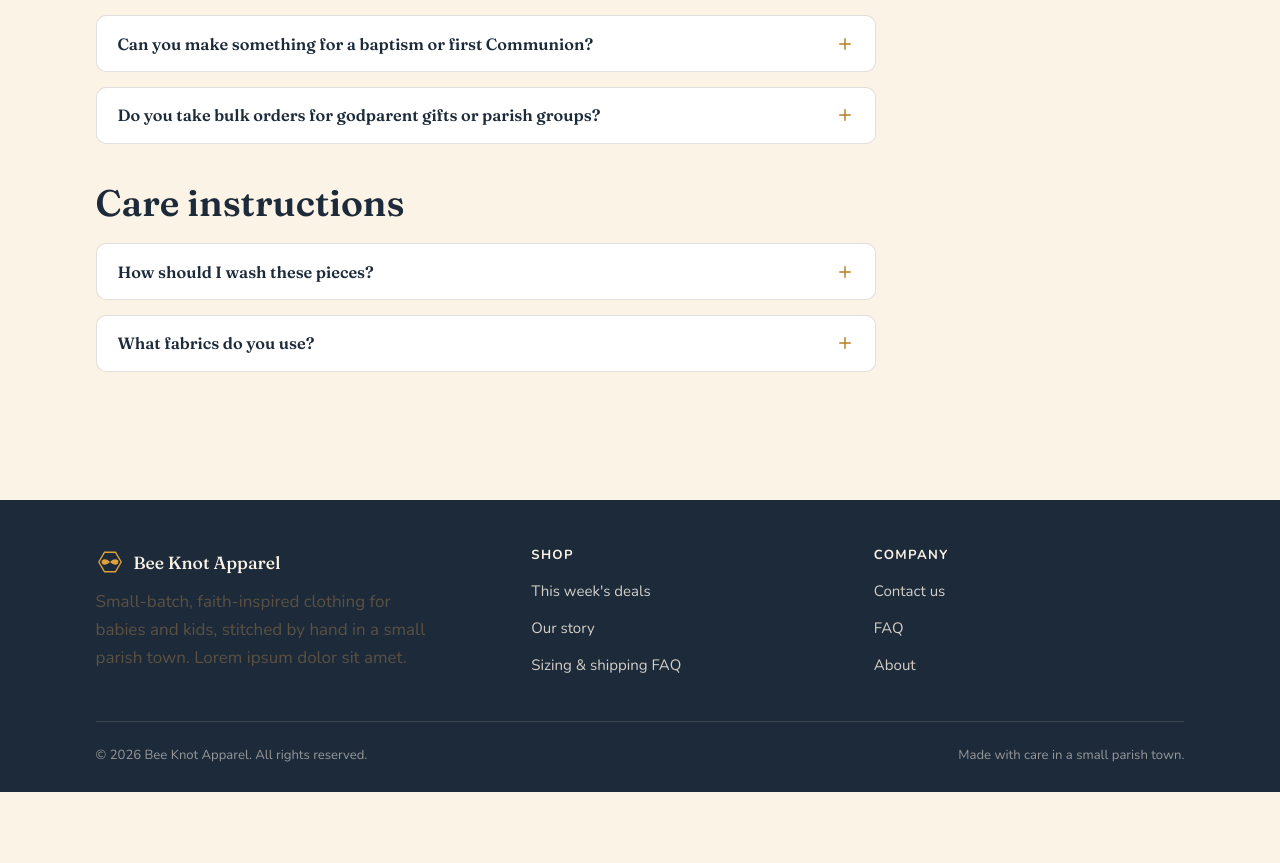
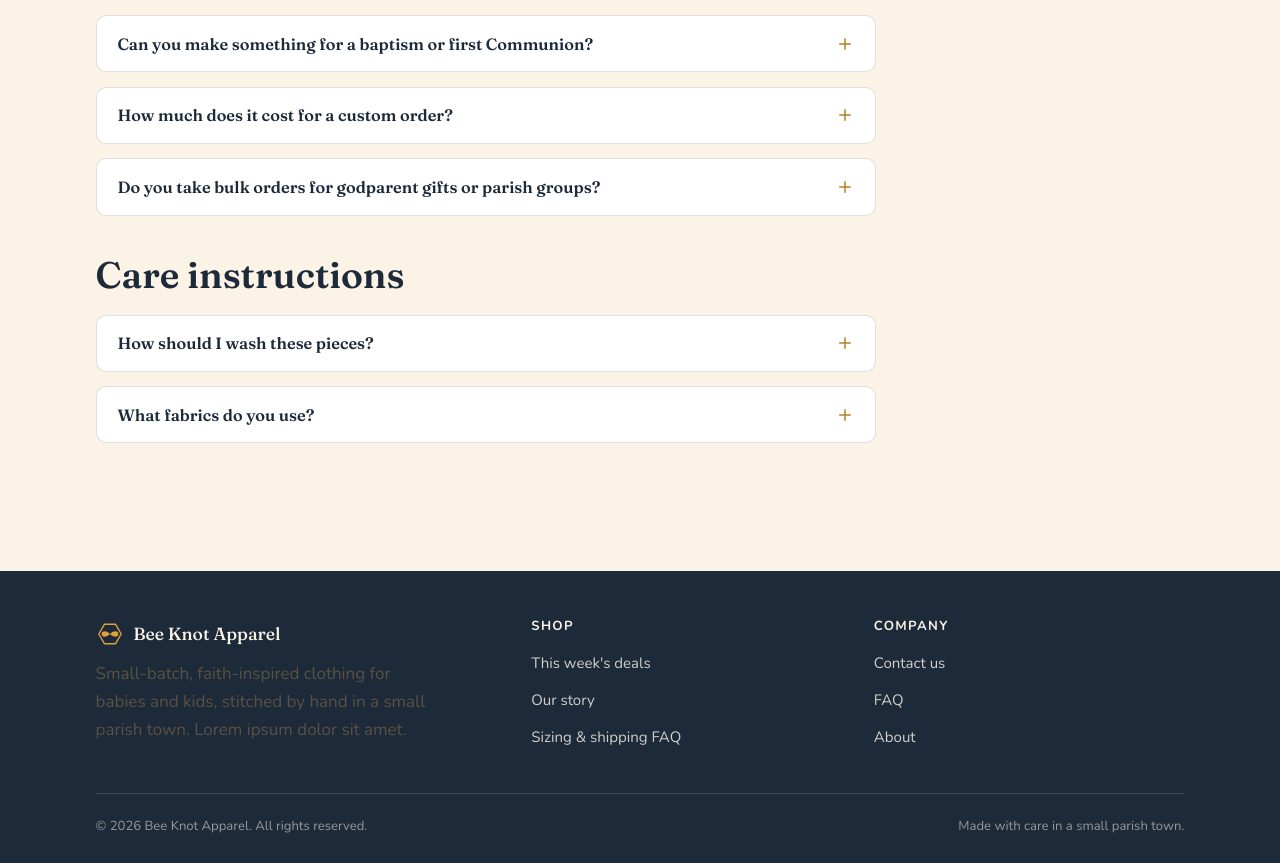
Before and after one commit to dettsam/bee-knot, a plain HTML site: page faq.html in a window 1280 px wide. Shown: the part 1133-1996 px from the top of the page. Before the commit the page ends 1925 px from the top, so only its background shows below. Drawn offline with nearby package versions, Linux system fonts and the light colour scheme.

Commit message:
Add custom order pricing question to FAQ (#4)
Add "How much does it cost for a custom order?" to the Custom &
special orders section, matching the existing accordion markup.


Claude-Session: https://claude.ai/code/session_01LpUHm1M63MnSf2iRkFEqFV

Co-authored-by: Claude <noreply@anthropic.com>

```diff
--- a/faq.html
+++ b/faq.html
@@ -128,6 +128,15 @@
           </div>
           <div class="faq-item" data-open="false">
             <button class="faq-q" aria-expanded="false">
+              How much does it cost for a custom order?
+              <svg viewBox="0 0 24 24" fill="none" xmlns="http://www.w3.org/2000/svg"><path d="M12 5v14M5 12h14" stroke="currentColor" stroke-width="2" stroke-linecap="round"/></svg>
+            </button>
+            <div class="faq-a">
+              <p>Pellentesque habitant morbi tristique senectus et netus, most custom pieces start around $35 and vary with fabric, embroidery, and detail work — reach out with your idea and we'll send a free quote before any stitching begins.</p>
+            </div>
+          </div>
+          <div class="faq-item" data-open="false">
+            <button class="faq-q" aria-expanded="false">
               Do you take bulk orders for godparent gifts or parish groups?
               <svg viewBox="0 0 24 24" fill="none" xmlns="http://www.w3.org/2000/svg"><path d="M12 5v14M5 12h14" stroke="currentColor" stroke-width="2" stroke-linecap="round"/></svg>
             </button>
```
